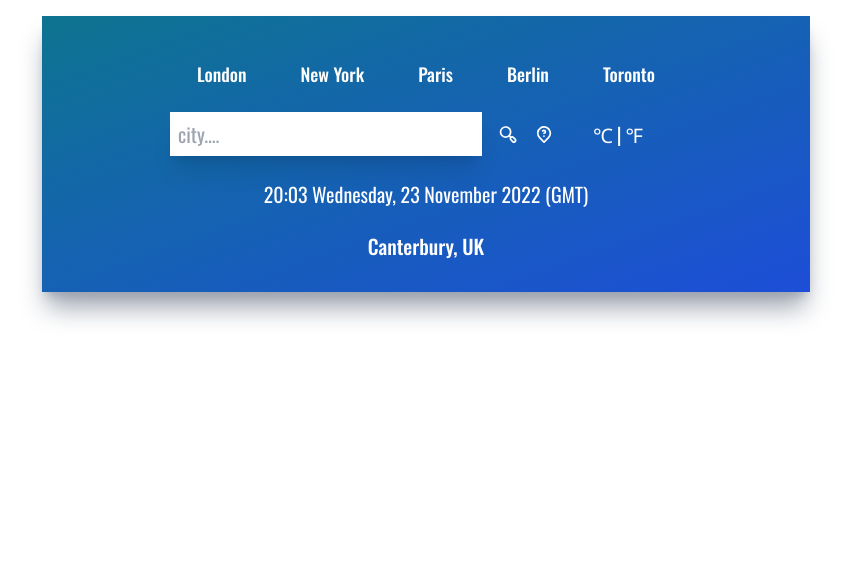
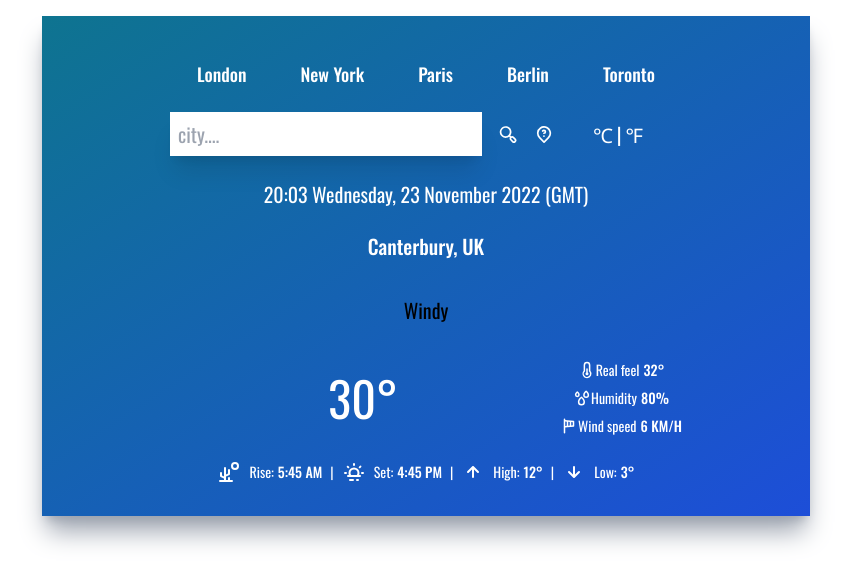
Before and after one commit to HMP1993/weather-app, a React (Create React App) app: page / in a window 1280 px wide. Shown: the top 584 px of the page, without its empty margins (214-1065 px from the left). Built offline with nearby package versions, Linux system fonts and the light colour scheme.

Commit message:
details comp

```diff
--- a/src/App.js
+++ b/src/App.js
@@ -1,6 +1,7 @@
 import UilReact from "@iconscout/react-unicons/icons/uil-react";
 import "./App.css";
 import Input from "./components/Input";
+import TempratureAndDetails from "./components/TempratureAndDetails";
 import TimeAndLocation from "./components/TimeAndLocation";
 import TopButtons from "./components/TopButtons";
 
@@ -11,6 +12,7 @@ function App() {
       <Input />
 
       <TimeAndLocation/>
+      <TempratureAndDetails/>
     </div>
   );
 }
--- a/src/components/TempratureAndDetails.js
+++ b/src/components/TempratureAndDetails.js
@@ -1,4 +1,13 @@
 import React from "react";
+import {
+  UilArrowDown,
+  UilArrowUp,
+  UilTemperatureHalf,
+  UilRaindropsAlt,
+  UilWindsock,
+  UilDesert,
+  UilSunset,
+} from "@iconscout/react-unicons";
 
 function TempratureAndDetails() {
   return (
@@ -7,7 +16,56 @@ function TempratureAndDetails() {
         <p>Windy</p>
       </div>
       <div className=" flex flex-row items-center justify-between text-white py-3">
-        <img src=""/>
+        <img src="" />
+        <p className=" text-5xl">30°</p>
+        <div className=" flex flex-col space-y-2">
+          <div className=" flex font-light text-sm items-center justify-center">
+            <UilTemperatureHalf size={18} className="ml-1" />
+            Real feel
+            <span className=" font-medium ml-1">32°</span>
+          </div>
+          <div className=" flex font-light text-sm items-center justify-center">
+            <UilRaindropsAlt size={18} className="ml-1" />
+            Humidity
+            <span className=" font-medium ml-1">80%</span>
+          </div>
+          <div className=" flex font-light text-sm items-center justify-center">
+            <UilWindsock size={18} className="ml-1" />
+            Wind speed
+            <span className=" font-medium ml-1">6 KM/H</span>
+          </div>
+        </div>
+      </div>
+
+      <div className=" flex flex-row items-center justify-center space-x-2 text-white text-sm py-3 ">
+        <UilDesert />
+        <p className=" font-light">
+          {" "}
+          Rise:
+          <span className=" font-medium ml-1">5:45 AM</span>
+        </p>
+        <p className=" font-light">|</p>
+
+        <UilSunset />
+        <p className=" font-light">
+          {" "}
+          Set:
+          <span className=" font-medium ml-1">4:45 PM</span>
+        </p>
+        <p className=" font-light">|</p>
+        <UilArrowUp />
+        <p className=" font-light">
+          {" "}
+          High:
+          <span className=" font-medium ml-1">12°</span>
+        </p>
+        <p className=" font-light">|</p>
+        <UilArrowDown />
+        <p className=" font-light">
+          {" "}
+          Low:
+          <span className=" font-medium ml-1">3°</span>
+        </p>
       </div>
     </div>
   );
```
